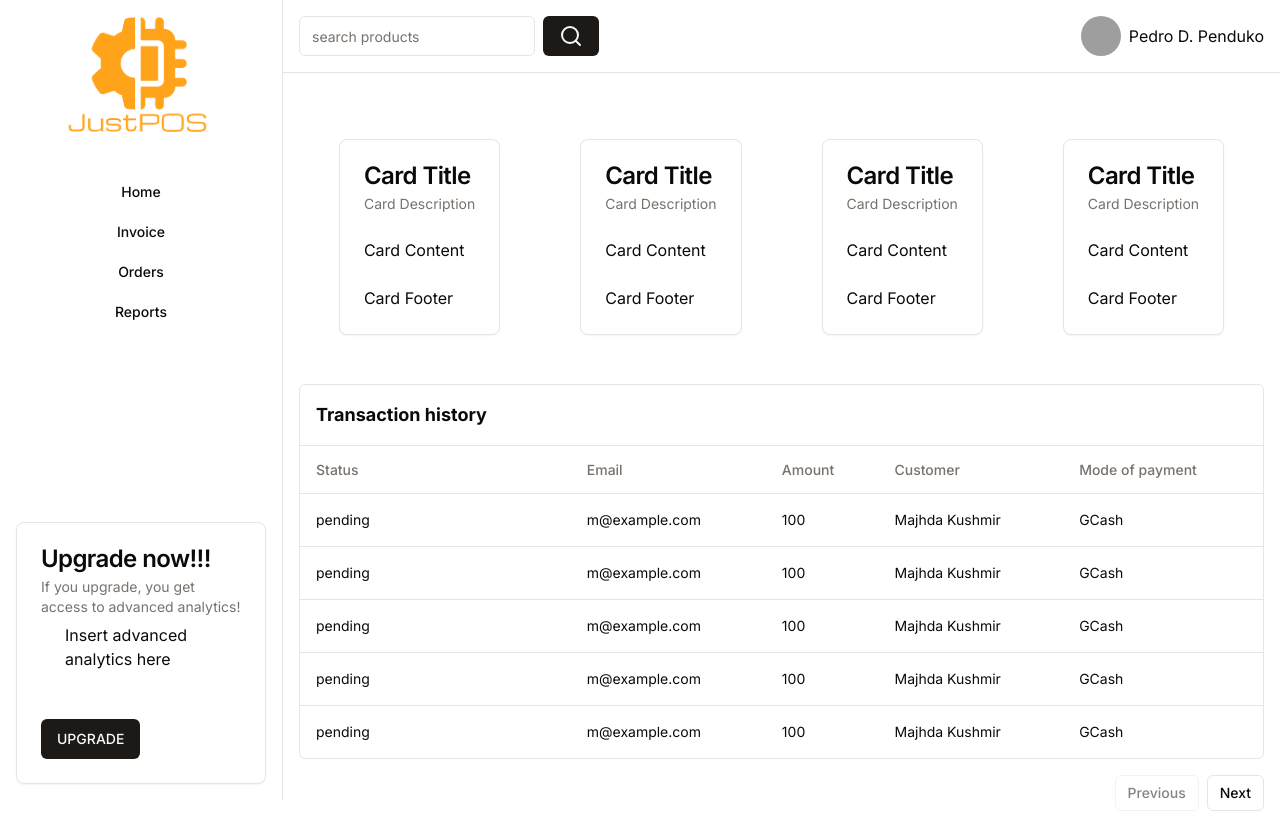
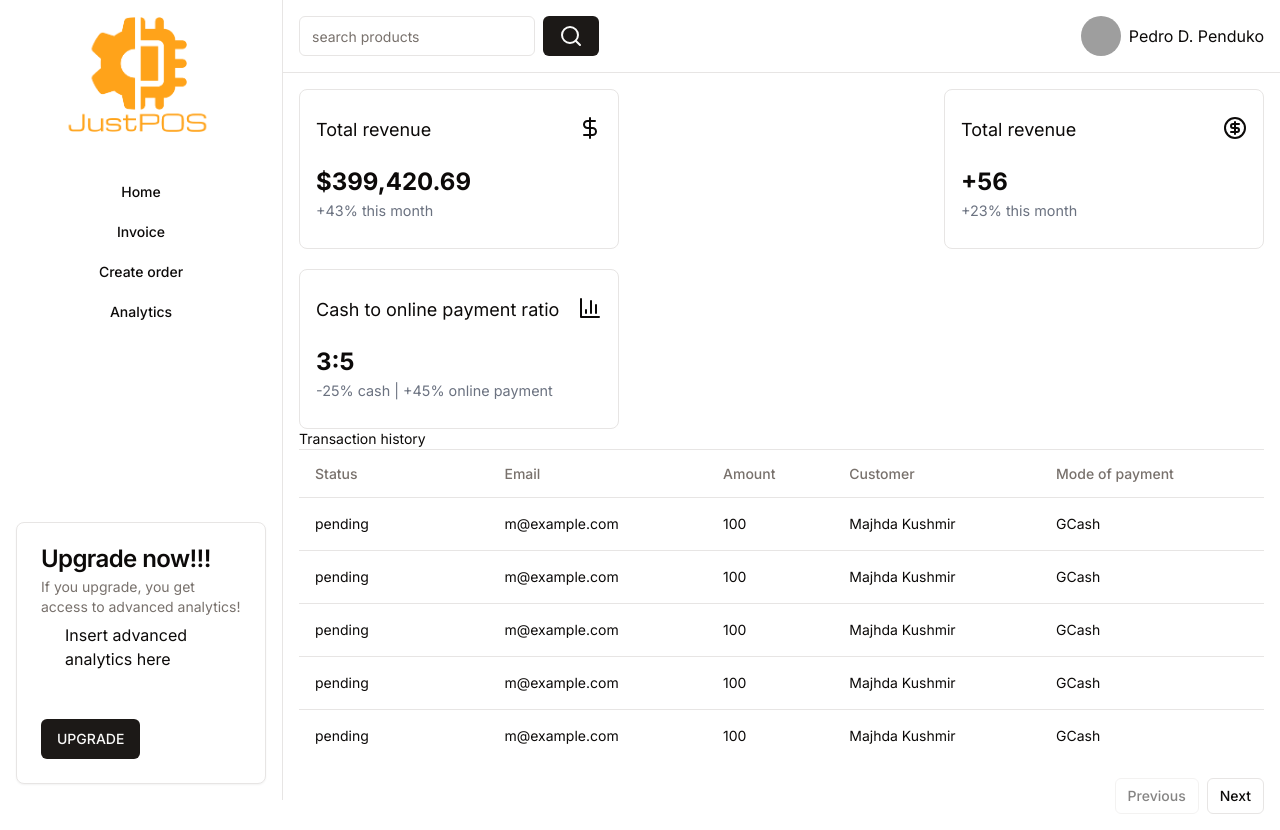
Before and after one commit to mosnamarco/JustPOS-Prototype, a Next.js app in the folder justpos-prototype/: page /dashboard in a window 1280 px wide. Built offline with nearby package versions, Linux system fonts and the light colour scheme; grey boxes are pictures that could not be loaded.

Commit message:
style: added card templates in dashboard

```diff
--- a/justpos-prototype/components/dashboard/analytics_card/analytics.tsx
+++ b/justpos-prototype/components/dashboard/analytics_card/analytics.tsx
@@ -1,66 +1,43 @@
-import {
-  Card,
-  CardContent,
-  CardDescription,
-  CardFooter,
-  CardHeader,
-  CardTitle,
-} from "@/components/ui/card"
+import { BarChart3, CircleDollarSign, DollarSign } from "lucide-react"
 
 export default function Analytics() {
   return (
-    <div className="flex justify-between m-auto gap-20 flex-wrap">
-      <Card>
-        <CardHeader>
-          <CardTitle>Card Title</CardTitle>
-          <CardDescription>Card Description</CardDescription>
-        </CardHeader>
-        <CardContent>
-          <p>Card Content</p>
-        </CardContent>
-        <CardFooter>
-          <p>Card Footer</p>
-        </CardFooter>
-      </Card>
+    <div className="flex justify-between m-auto gap-5 flex-wrap">
+      {/* total revenue */}
+      <div className="flex h-[10rem] flex-col w-[20rem] border rounded-lg p-4 justify-center gap-5">
+        <div className="flex justify-between">
+          <span className="text-lg">Total revenue</span>
+          <span className="text-[1]"><DollarSign /></span>
+        </div>
+        <div className="flex flex-col">
+          <span className="text-[1.5rem] font-bold">$399,420.69</span>
+          <span className="text-[0.9rem] text-gray-500">+43% this month</span>
+        </div>
+      </div>
 
-      <Card>
-        <CardHeader>
-          <CardTitle>Card Title</CardTitle>
-          <CardDescription>Card Description</CardDescription>
-        </CardHeader>
-        <CardContent>
-          <p>Card Content</p>
-        </CardContent>
-        <CardFooter>
-          <p>Card Footer</p>
-        </CardFooter>
-      </Card>
+      {/* number of sales */}
+      <div className="flex h-[10rem] flex-col w-[20rem] border rounded-lg p-4 justify-center gap-5">
+        <div className="flex justify-between">
+          <span className="text-lg">Total revenue</span>
+          <span className="text-[1]"><CircleDollarSign /></span>
+        </div>
+        <div className="flex flex-col">
+          <span className="text-[1.5rem] font-bold">+56</span>
+          <span className="text-[0.9rem] text-gray-500">+23% this month</span>
+        </div>
+      </div>
 
-      <Card>
-        <CardHeader>
-          <CardTitle>Card Title</CardTitle>
-          <CardDescription>Card Description</CardDescription>
-        </CardHeader>
-        <CardContent>
-          <p>Card Content</p>
-        </CardContent>
-        <CardFooter>
-          <p>Card Footer</p>
-        </CardFooter>
-      </Card>
-
-      <Card>
-        <CardHeader>
-          <CardTitle>Card Title</CardTitle>
-          <CardDescription>Card Description</CardDescription>
-        </CardHeader>
-        <CardContent>
-          <p>Card Content</p>
-        </CardContent>
-        <CardFooter>
-          <p>Card Footer</p>
-        </CardFooter>
-      </Card>
+      {/* cash to online payment ratio */}
+      <div className="flex h-[10rem] flex-col w-[20rem] border rounded-lg p-4 justify-center gap-5">
+        <div className="flex justify-between">
+          <span className="text-lg">Cash to online payment ratio</span>
+          <span className="text-[1]"><BarChart3 /></span>
+        </div>
+        <div className="flex flex-col">
+          <span className="text-[1.5rem] font-bold">3:5</span>
+          <span className="text-[0.9rem] text-gray-500">-25% cash | +45% online payment</span>
+        </div>
+      </div>
     </div>
   )
 }
--- a/justpos-prototype/components/dashboard/navbar.tsx
+++ b/justpos-prototype/components/dashboard/navbar.tsx
@@ -1,12 +1,15 @@
+import Link from "next/link";
 import { Button } from "../ui/button";
 
 export default function Navbar() {
   return (
     <div className="flex flex-col w-[10rem]">
-      <Button variant={"ghost"}>Home</Button>
-      <Button variant={"ghost"}>Invoice</Button>
-      <Button variant={"ghost"}>Orders</Button>
-      <Button variant={"ghost"}>Reports</Button>
+      <Button variant={"ghost"}>
+        <Link href="/dashboard">Home</Link>
+      </Button>
+      <Button variant={"ghost"}><Link href="/invoice">Invoice</Link></Button>
+      <Button variant={"ghost"}><Link href="/order">Create order</Link></Button>
+      <Button variant={"ghost"}><Link href="/analytics">Analytics</Link></Button>
     </div>
   )
 }
--- a/justpos-prototype/components/dashboard/transaction_history/data-table.tsx
+++ b/justpos-prototype/components/dashboard/transaction_history/data-table.tsx
@@ -42,13 +42,10 @@ export function DataTable<TData, TValue>({
 
   return (
     <>
-      <div className="rounded-md border">
       <Table>
         <TableHeader>
           <TableRow>
-              <div className="p-4">
-                <span className="text-lg font-bold">Transaction history</span>
-              </div>
+            Transaction history
           </TableRow>
           {table.getHeaderGroups().map((headerGroup) => (
             <TableRow key={headerGroup.id}>
@@ -90,7 +87,6 @@ export function DataTable<TData, TValue>({
           )}
         </TableBody>
       </Table>
-      </div>
 
       <div className="flex items-center justify-end space-x-2 py-4">
         <Button
--- a/justpos-prototype/components/dashboard/transaction_history/transactionHistory.tsx
+++ b/justpos-prototype/components/dashboard/transaction_history/transactionHistory.tsx
@@ -63,12 +63,10 @@ async function getData(): Promise<Payment[]> {
   ]
 }
 
-export default async function DemoPage() {
+export default async function TransactionHistory() {
   const data = await getData()
 
   return (
-    <div className="h-[50vh] flex flex-col justify-between">
-      <DataTable columns={columns} data={data} />
-    </div>
+    <DataTable columns={columns} data={data} />
   )
 }
```
Lines whose indentation alone changed are shown as unchanged.
